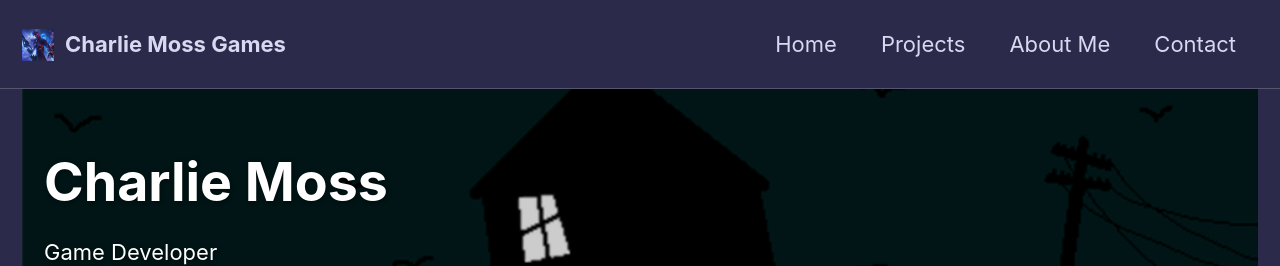
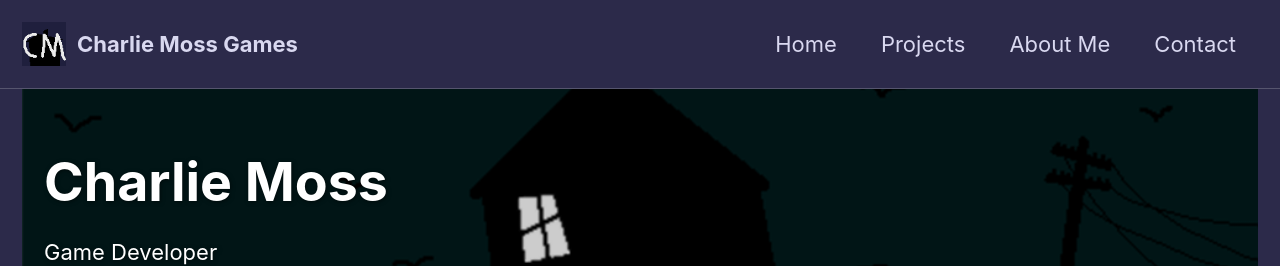
Before and after one commit to cmoss640/cmoss640.github.io, a Jekyll site: the page built from _pages/index.md, in a window 1280 px wide. Shown: the top 266 px of the page. Built offline with Jekyll 4.4.1, drawn with Linux system fonts in a browser that asks for light colours.

Commit message:
Update _config.yml

```diff
--- a/_config.yml
+++ b/_config.yml
@@ -7,13 +7,13 @@ name: "Therese Charles"
 url: "https://cmoss640.github.io" # Your GitHub Pages domain
 baseurl: "" # Repo name if site is in a project repo, blank for user/org site
 locale: "en-GB" # Language/region
-logo: "/assets/images/favicon.png" # path of logo image to display in the masthead
+logo: "/assets/images/Favicon.png" # path of logo image to display in the masthead
 masthead_title: "Charlie Moss Games" # overrides the website title displayed in the masthead, use " " for no title
 copyright: # "copyright" name, defaults to site.title
 copyright_url: # "copyright" URL, defaults to site.url
 # Theme settings (used by the existing CSS)
 minimal_mistakes_skin    : "neon" # "default", "aqua", "contrast", "dark", "dirt", "neon", "mint", "plum", "sunrise"
-favicon: "/assets/images/favicon.png" # Favicon path (update this file)
+favicon: "/assets/images/Favicon.png" # Favicon path (update this file)
 favicon_version: 1 # Increment to force browsers to refresh the favicon
 
 
```
